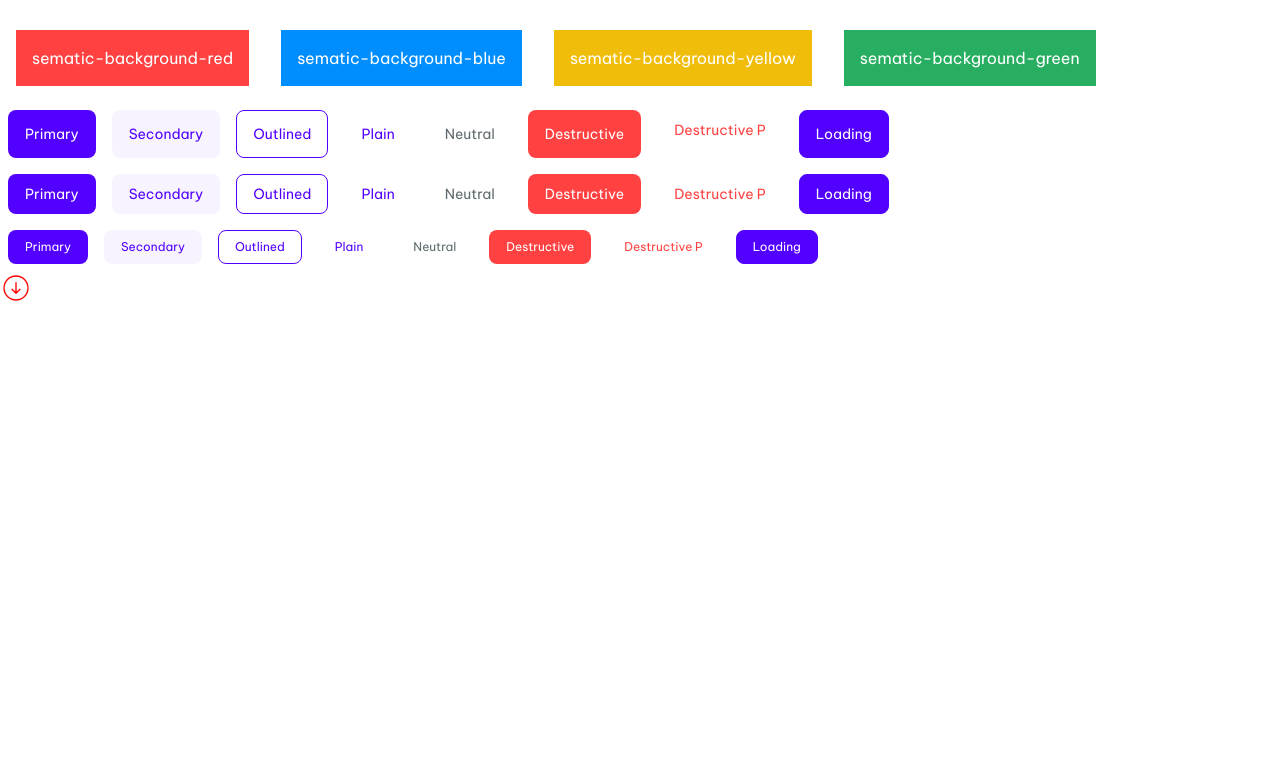
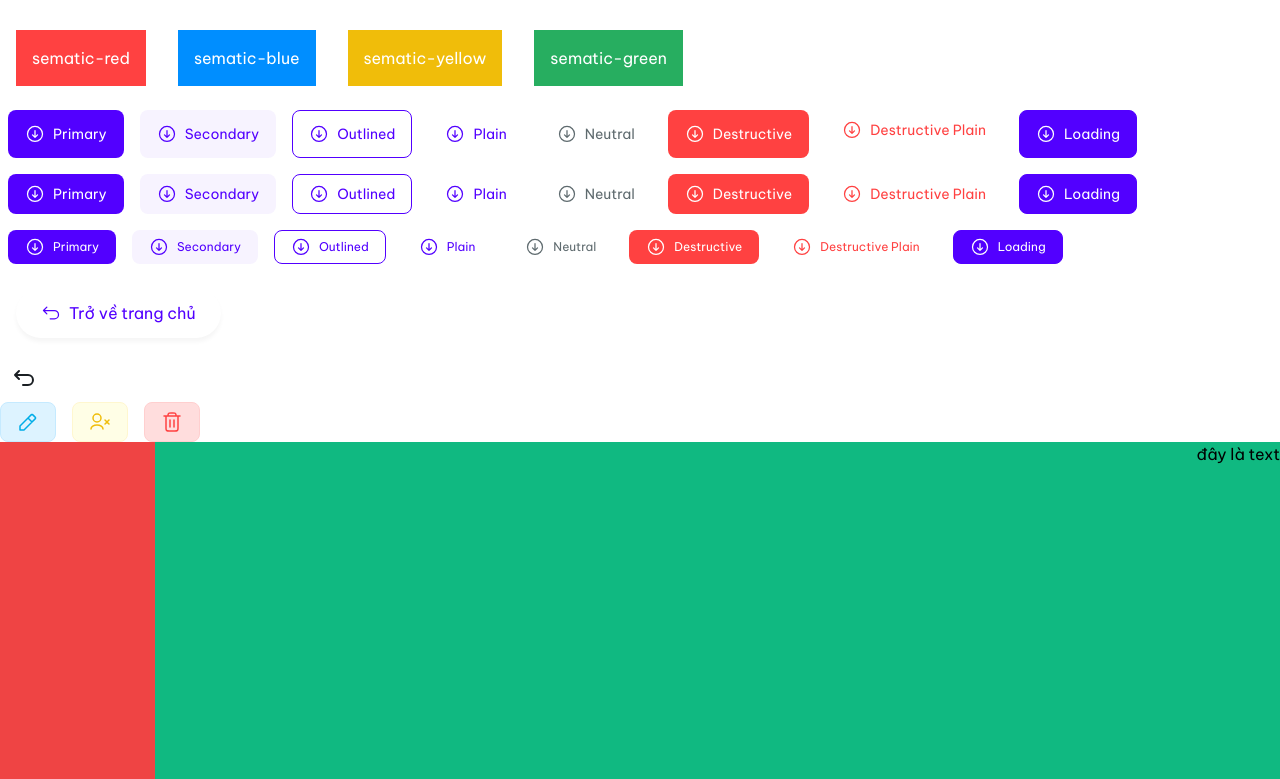
Before and after one commit to keon11011/Web-Development, a React (Vite) app in the folder skillboost_react_php/: page / in a window 1280 px wide. Shown: the part 701-1480 px from the top of the page. Before the commit the page ends 1005 px from the top, so only its background shows below. Built offline with nearby package versions, Linux system fonts and the light colour scheme.

Commit message:
Sat 23/03

```diff
--- a/skillboost_react_php/src/components/icons/Arrow/ArrowUndoUpLeft.jsx
+++ b/skillboost_react_php/src/components/icons/Arrow/ArrowUndoUpLeft.jsx
@@ -2,17 +2,17 @@ import * as React from "react";
 const SvgArrowUndoUpLeft = (props) => (
   <svg
     xmlns="http://www.w3.org/2000/svg"
-    width="1em"
-    height="1em"
+    width="1rem"
+    height="1rem"
     fill="none"
     viewBox="0 0 24 24"
+    strokeWidth={2}
     {...props}
   >
     <path
       stroke="currentColor"
       strokeLinecap="round"
       strokeLinejoin="round"
-      strokeWidth={2}
       d="M7 13 3 9m0 0 4-4M3 9h13a5 5 0 0 1 0 10h-5"
     />
   </svg>
--- a/skillboost_react_php/src/components/icons/Edit/EditPencil01.jsx
+++ b/skillboost_react_php/src/components/icons/Edit/EditPencil01.jsx
@@ -6,13 +6,13 @@ const SvgEditPencil01 = (props) => (
     height="1em"
     fill="none"
     viewBox="0 0 24 24"
+    strokeWidth={1.5}
     {...props}
   >
     <path
       stroke="currentColor"
       strokeLinecap="round"
       strokeLinejoin="round"
-      strokeWidth={2}
       d="m12 8-8 8v4h4l8-8m-4-4 2.869-2.869.001-.001c.395-.395.593-.593.821-.667a1 1 0 0 1 .618 0c.228.074.425.272.82.666l1.74 1.74c.396.396.594.594.668.822a1 1 0 0 1 0 .618c-.074.228-.272.426-.668.822h0L16 12.001m-4-4 4 4"
     />
   </svg>
--- a/skillboost_react_php/src/components/icons/Interface/TrashFull.jsx
+++ b/skillboost_react_php/src/components/icons/Interface/TrashFull.jsx
@@ -6,13 +6,14 @@ const SvgTrashFull = (props) => (
     height="1em"
     fill="none"
     viewBox="0 0 24 24"
+    strokeWidth={1.5}
     {...props}
   >
     <path
       stroke="currentColor"
       strokeLinecap="round"
       strokeLinejoin="round"
-      strokeWidth={2}
+
       d="M14 10v7m-4-7v7M6 6v11.8c0 1.12 0 1.68.218 2.108a2 2 0 0 0 .874.874c.427.218.987.218 2.105.218h5.606c1.118 0 1.677 0 2.104-.218.377-.192.683-.498.875-.874.218-.428.218-.987.218-2.105V6M6 6h2M6 6H4m4 0h8M8 6c0-.932 0-1.398.152-1.765a2 2 0 0 1 1.082-1.083C9.602 3 10.068 3 11 3h2c.932 0 1.398 0 1.765.152a2 2 0 0 1 1.083 1.083C16 4.602 16 5.068 16 6m0 0h2m0 0h2"
     />
   </svg>
--- a/skillboost_react_php/src/components/icons/User/UserClose.jsx
+++ b/skillboost_react_php/src/components/icons/User/UserClose.jsx
@@ -6,13 +6,14 @@ const SvgUserClose = (props) => (
     height="1em"
     fill="none"
     viewBox="0 0 24 24"
+    strokeWidth={1.5}
     {...props}
   >
     <path
       stroke="currentColor"
       strokeLinecap="round"
       strokeLinejoin="round"
-      strokeWidth={2}
+
       d="M15 19c0-2.21-2.686-4-6-4s-6 1.79-6 4m14-5 2-2m0 0 2-2m-2 2-2-2m2 2 2 2M9 12a4 4 0 1 1 0-8 4 4 0 0 1 0 8"
     />
   </svg>
--- a/skillboost_react_php/src/components/ui/Button.jsx
+++ /dev/null
@@ -1,95 +0,0 @@
-import React from 'react';
-import styled from 'styled-components';
-
-const ButtonComponent = styled.button`
-  position: relative;
-  display: inline-flex;
-  align-items: center;
-  justify-content: center;
-  text-align: center;
-  text-decoration: none;
-  vertical-align: middle;
-  cursor: pointer;
-  user-select: none;
-  border-radius: 0.5rem;
-  padding: 16px;
-  height: ${(props) =>
-    props.size === "Big" ? "48px" :
-    props.size === "Medium" ? "40px" :
-    props.size === "Small" ? "32px" :
-    "40px"};
-  font-size: ${(props) =>
-    props.size === "Big" ? "0.875rem" :
-    props.size === "Medium" ? "0.875rem" :
-    props.size === "Small" ? "0.75rem" :
-    "0.875rem"};
-  background-color: ${(props) =>
-    props.variant === "Primary" ? "#5200FF" :
-    props.variant === "Secondary" ? "#F7F3FF" :
-    props.variant === "Outlined" ? "#FFFFFF" :
-    props.variant === "Plain" ? "transparent" :
-    props.variant === "Neutral" ? "transparent" :
-    props.variant === "Loading" ? "#5200FF" :
-    props.variant === "Destructive" ? "#FF4141" :
-    props.variant === "Destructive-plain" ? "transparent" :
-    "#5200FF"
-  };
-  border: 1px solid ${(props) =>
-    props.variant === "Primary" ? "transparent" :
-    props.variant === "Secondary" ? "transparent" :
-    props.variant === "Outlined" ? "#5200FF" :
-    props.variant === "Plain" ? "transparent" :
-    props.variant === "Neutral" ? "transparent" :
-    props.variant === "Loading" ? "#5200FF" :
-    props.variant === "Destructive" ? "transparent" :
-    props.variant === "Destructive-plain" ? "transparent" :
-    "#5200FF"
-  };
-  color: ${(props) =>
-    props.variant === "Primary" ? "#FFFFFF" :
-    props.variant === "Secondary" ? "#5200FF" :
-    props.variant === "Outlined" ? "#5200FF" :
-    props.variant === "Plain" ? "#5200FF" :
-    props.variant === "Neutral" ? "#5E6A6E" :
-    props.variant === "Loading" ? "#FFFFFF" :
-    props.variant === "Destructive" ? "#FFFFFF" :
-    props.variant === "Destructive-plain" ? "#FF4141" :
-    "#FFFFFF"
-  };
-  &:hover {
-    background-color: ${(props) =>
-      props.state !== "disabled" && (
-      props.variant === "Primary" ? "#7939FF" :
-      props.variant === "Secondary" ? "#FFFFFF" :
-      props.variant === "Outlined" ? "#FAFAFA" :
-      props.variant === "Plain" ? "#FAFAFA " :
-      props.variant === "Neutral" ? "#F6F6F6" :
-      props.variant === "Loading" ? "#7939FF" :
-      props.variant === "Destructive" ? "#E53935" :
-      props.variant === "Destructive-plain" ? "#FFEFEF" :
-      "#3700B3"
-      )
-    };
-  &:disabled {
-    opacity: 0.5;
-    cursor: not-allowed;
-  }
-`;
-
-const Button = ({type, variant, className, id, onClick, size, state, children}) => {
-  return (
-    <ButtonComponent
-      type={type ? type : "button"}
-      variant={variant}
-      className={className ? `btn-component ${className}` : "btn-component"}
-      id={id}
-      onClick={onClick}
-      size={size}
-      state={state}
-    >
-      {children}
-    </ButtonComponent>
-  );
-};
-
-export default Button;
--- /dev/null
+++ b/skillboost_react_php/src/components/ui/button/ActionIcon.jsx
@@ -0,0 +1,59 @@
+import React from 'react';
+import styled from 'styled-components';
+
+const ButtonComponent = styled.button`
+  position: relative;
+  display: inline-flex;
+  align-items: center;
+  justify-content: center;
+  text-align: center;
+  text-decoration: none;
+  vertical-align: middle;
+  cursor: pointer;
+  user-select: none;
+  font-weight: 500;
+  border-radius: 4rem;
+  padding: ${(props) =>
+    props.size === "Big" ? "0.75rem" :
+    props.size === "Medium" ? "0.25rem" :
+    props.size === "Small" ? "0.125rem" :
+    "0.75rem"};
+  background-color: ${(props) =>
+    props.state === "Default" ? "#FFFFFF" :
+    props.state === "Selected" ? "#F7F3FF" :
+    "#FFFFFF"
+    };
+  color: ${(props) =>
+    props.state === "Default" ? "#1A1F23" :
+    props.state === "Selected" ? "#5200FF" :
+    "#1A1F23"
+    };
+  &:hover {
+    background-color: #F6F6F6;
+  &:disabled {
+    opacity: 0.5;
+    cursor: not-allowed;
+  }
+`;
+
+const IconWrapper = styled.span`
+  display: inline-flex;
+  align-items: center;
+`;
+
+const ActionItems = ({type, className, id, onClick, size, state, icon}) => {
+  return (
+    <ButtonComponent
+      type={type ? type : "button"}
+      className={className ? `btn-component ${className}` : "btn-component"}
+      id={id}
+      onClick={onClick}
+      size={size}
+      state={state}
+    >
+      {icon && <IconWrapper>{icon}</IconWrapper>} {/* Không truyền vào icon sẽ không xuất hiện */}
+    </ButtonComponent>
+  );
+};
+
+export default ActionItems;
--- /dev/null
+++ b/skillboost_react_php/src/components/ui/button/ActionPersonDetail.jsx
@@ -0,0 +1,69 @@
+import React from 'react';
+import styled from 'styled-components';
+
+const ButtonComponent = styled.button`
+  position: relative;
+  display: inline-flex;
+  align-items: center;
+  justify-content: center;
+  text-align: center;
+  text-decoration: none;
+  vertical-align: middle;
+  cursor: pointer;
+  user-select: none;
+  font-weight: 500;
+  border-radius: 8px;
+  height: 2.5rem;
+  padding: 15px;
+  color: ${(props) =>
+    props.variant === "Edit" ? "#00ADE7" :
+    props.variant === "Unfollow" ? "#F0BD0A" :
+    props.variant === "Delete" ? "#FF4141" :
+    "#00ADE7"
+  };
+  border: 1px solid ${(props) =>
+    props.variant === "Edit" ? "#C5EAFF" :
+    props.variant === "Unfollow" ? "#FFF7CF" :
+    props.variant === "Delete" ? "#FFCFCF" :
+    "#C5EAFF"
+  };
+  background-color: ${(props) =>
+    props.variant === "Edit" ? "#DDF3FF" :
+    props.variant === "Unfollow" ? "#FFFEE6" :
+    props.variant === "Delete" ? "#FFDDDD" :
+    "#DDF3FF"
+  };
+  &:hover {
+    background-color: ${(props) =>
+      props.variant === "Edit" ? "#E7F6FF" :
+      props.variant === "Unfollow" ? "#FFFEF2" :
+      props.variant === "Delete" ? "#FFE9E9" :
+      "#E7F6FF"
+    };
+  }
+  &:disabled {
+    opacity: 0.5;
+    cursor: not-allowed;
+  }
+`;
+
+const IconWrapper = styled.span`
+  display: inline-flex;
+  align-items: center;
+`;
+
+const ActionPersonDetail = ({type, className, id, onClick, variant, icon}) => {
+  return (
+    <ButtonComponent
+      type={type ? type : "button"}
+      className={className ? `btn-component ${className}` : "btn-component"}
+      id={id}
+      onClick={onClick}
+      variant={variant}
+    >
+      {icon && <IconWrapper>{icon}</IconWrapper>}
+    </ButtonComponent>
+  );
+};
+
+export default ActionPersonDetail;
--- a/skillboost_react_php/src/pages/TestComponents.jsx
+++ b/skillboost_react_php/src/pages/TestComponents.jsx
@@ -1,11 +1,16 @@
-import Button from '../components/ui/Button';
-import SvgArrowCircleDown from '../components/icons/Arrow/ArrowCircleDown';
+import Button from '../components/ui/button/Button';
+import ArrowCircleDown from '../components/icons/Arrow/ArrowCircleDown';
+import ArrowUndoUpLeft from '../components/icons/Arrow/ArrowUndoUpLeft';
+import ButtonFloat from '../components/ui/button/ButtonFloat';
+import ActionItems from '../components/ui/button/ActionIcon';
+import ActionPersonDetail from '../components/ui/button/ActionPersonDetail';
+import EditPencil01 from '../components/icons/Edit/EditPencil01';
+import UserClose from '../components/icons/User/UserClose';
+import TrashFull from '../components/icons/Interface/TrashFull';
+import SkillboostLogo from '../assets/logo/SkillboostLogo.svg';
 
 const TestComponents = () => (
     <main className="relative bg-background-primary">
-      {/* Nav
-      <SearchMagnifyingGlass color='#000'/> */}
-
       <div className='display-large'>
         Display Large
       </div>
@@ -88,53 +93,70 @@ const TestComponents = () => (
 
       <div className='flex'>
         <div className='bg-sematic-red text-text-white p-4 m-4'>
-          sematic-background-red
+          sematic-red
         </div>
         <div className='bg-sematic-blue text-text-white p-4 m-4'>
-          sematic-background-blue
+          sematic-blue
         </div>
         <div className='bg-sematic-yellow text-text-white p-4 m-4'>
-          sematic-background-yellow
+          sematic-yellow
         </div>
         <div className='bg-sematic-green text-text-white p-4 m-4'>
-          sematic-background-green
+          sematic-green
         </div>
       </div>
 
       <div className='flex space-x-4 p-2'>
-        <Button size="Big" variant="Primary">Primary</Button>
-        <Button size="Big" variant="Secondary">Secondary</Button>
-        <Button size="Big" variant="Outlined">Outlined</Button>
-        <Button size="Big" variant="Plain">Plain</Button>
-        <Button size="Big" variant="Neutral">Neutral</Button>
-        <Button size="Big" variant="Destructive" onClick={() => alert('Đang xóa ư?')}>Destructive</Button>
-        <Button size="Big " variant="Destructive-plain">Destructive P</Button>
-        <Button size="Big" variant="Loading">Loading</Button>
+        <Button size="Big" variant="Primary" leftIcon={<ArrowCircleDown width="1.25rem" height="1.25rem" strokeWidth={1.5}/>}>Primary</Button>
+        <Button size="Big" variant="Secondary" leftIcon={<ArrowCircleDown width="1.25rem" height="1.25rem" strokeWidth={1.5}/>}>Secondary</Button>
+        <Button size="Big" variant="Outlined" leftIcon={<ArrowCircleDown width="1.25rem" height="1.25rem" strokeWidth={1.5}/>}>Outlined</Button>
+        <Button size="Big" variant="Plain" leftIcon={<ArrowCircleDown width="1.25rem" height="1.25rem" strokeWidth={1.5}/>}>Plain</Button>
+        <Button size="Big" variant="Neutral" leftIcon={<ArrowCircleDown width="1.25rem" height="1.25rem" strokeWidth={1.5}/>}>Neutral</Button>
+        <Button size="Big" variant="Destructive" onClick={() => alert('Đang xóa ư?')} leftIcon={<ArrowCircleDown width="1.25rem" height="1.25rem" strokeWidth={1.5}/>}>Destructive</Button>
+        <Button size="Big " variant="Destructive-plain" leftIcon={<ArrowCircleDown width="1.25rem" height="1.25rem" strokeWidth={1.5}/>}>Destructive Plain</Button>
+        <Button size="Big" variant="Loading" leftIcon={<ArrowCircleDown width="1.25rem" height="1.25rem" strokeWidth={1.5}/>}>Loading</Button>
       </div>
       <div className='flex space-x-4 p-2'>
-        <Button size="Medium" variant="Primary">Primary</Button>
-        <Button size="Medium" variant="Secondary">Secondary</Button>
-        <Button size="Medium" variant="Outlined">Outlined</Button>
-        <Button size="Medium" variant="Plain">Plain</Button>
-        <Button size="Medium" variant="Neutral">Neutral</Button>
-        <Button size="Medium" variant="Destructive" onClick={() => alert('Đang xóa ư?')}>Destructive</Button>
-        <Button size="Medium" variant="Destructive-plain">Destructive P</Button>
-        <Button size="Medium" variant="Loading">Loading</Button>
+        <Button size="Medium" variant="Primary" leftIcon={<ArrowCircleDown width="1.25rem" height="1.25rem" strokeWidth={1.5}/>}>Primary</Button>
+        <Button size="Medium" variant="Secondary" leftIcon={<ArrowCircleDown width="1.25rem" height="1.25rem" strokeWidth={1.5}/>}>Secondary</Button>
+        <Button size="Medium" variant="Outlined" leftIcon={<ArrowCircleDown width="1.25rem" height="1.25rem" strokeWidth={1.5}/>}>Outlined</Button>
+        <Button size="Medium" variant="Plain" leftIcon={<ArrowCircleDown width="1.25rem" height="1.25rem" strokeWidth={1.5}/>}>Plain</Button>
+        <Button size="Medium" variant="Neutral" leftIcon={<ArrowCircleDown width="1.25rem" height="1.25rem" strokeWidth={1.5}/>}>Neutral</Button>
+        <Button size="Medium" variant="Destructive" onClick={() => alert('Đang xóa ư?')} leftIcon={<ArrowCircleDown width="1.25rem" height="1.25rem" strokeWidth={1.5}/>}>Destructive</Button>
+        <Button size="Medium" variant="Destructive-plain" leftIcon={<ArrowCircleDown width="1.25rem" height="1.25rem" strokeWidth={1.5}/>}>Destructive Plain</Button>
+        <Button size="Medium" variant="Loading" leftIcon={<ArrowCircleDown width="1.25rem" height="1.25rem" strokeWidth={1.5}/>}>Loading</Button>
       </div>
       <div className='flex space-x-4 p-2'>
-        <Button size="Small" variant="Primary" state="disabled">Primary</Button>
-        <Button size="Small" variant="Secondary">Secondary</Button>
-        <Button size="Small" variant="Outlined">Outlined</Button>
-        <Button size="Small" variant="Plain">Plain</Button>
-        <Button size="Small" variant="Neutral">Neutral</Button>
-        <Button size="Small" variant="Destructive" onClick={() => alert('Đang xóa ư?')}>Destructive</Button>
-        <Button size="Small" variant="Destructive-plain">Destructive P</Button>
-        <Button size="Small" variant="Loading">Loading</Button>
+        <Button size="Small" variant="Primary" state="disabled" leftIcon={<ArrowCircleDown width="1.25rem" height="1.25rem" strokeWidth={1.5}/>}>Primary</Button>
+        <Button size="Small" variant="Secondary" leftIcon={<ArrowCircleDown width="1.25rem" height="1.25rem" strokeWidth={1.5}/>}>Secondary</Button>
+        <Button size="Small" variant="Outlined" leftIcon={<ArrowCircleDown width="1.25rem" height="1.25rem" strokeWidth={1.5}/>}>Outlined</Button>
+        <Button size="Small" variant="Plain" leftIcon={<ArrowCircleDown width="1.25rem" height="1.25rem" strokeWidth={1.5}/>}>Plain</Button>
+        <Button size="Small" variant="Neutral" leftIcon={<ArrowCircleDown width="1.25rem" height="1.25rem" strokeWidth={1.5}/>}>Neutral</Button>
+        <Button size="Small" variant="Destructive" onClick={() => alert('Đang xóa ư?')} leftIcon={<ArrowCircleDown width="1.25rem" height="1.25rem" strokeWidth={1.5}/>}>Destructive</Button>
+        <Button size="Small" variant="Destructive-plain" leftIcon={<ArrowCircleDown width="1.25rem" height="1.25rem" strokeWidth={1.5}/>}>Destructive Plain</Button>
+        <Button size="Small" variant="Loading" leftIcon={<ArrowCircleDown width="1.25rem" height="1.25rem" strokeWidth={1.5}/>}>Loading</Button>
+      </div>
+
+      <div className='flex m-4'>
+      <ButtonFloat leftIcon={<ArrowUndoUpLeft width="1.25rem" height="1.25rem" strokeWidth={1.5}/>}>Trở về trang chủ</ButtonFloat>
+      </div>
+
+      <ActionItems icon={<ArrowUndoUpLeft width="1.5rem" height="1.5rem"/>} />
+      <div className='space-x-4'>
+        <ActionPersonDetail variant="Edit" icon={<EditPencil01 width="1.5rem" height="1.5rem"/>}/>
+        <ActionPersonDetail variant="Unfollow" icon={<UserClose width="1.5rem" height="1.5rem"/>}/>
+        <ActionPersonDetail variant="Delete" icon={<TrashFull width="1.5rem" height="1.5rem"/>}/>
+      </div>
+
+      <div className='flex'>
+        <div className='bg-red-500' style={{ width: '232px', height: '500px' }}></div>
+        <div className='bg-emerald-500 text-right' style={{ width: '1686px', height: '500px' }}>đây là text</div>
       </div>
 
       <div>
-        <SvgArrowCircleDown width="2rem" height="2rem" stroke="red" strokeWidth={1}/>
+        <img src={SkillboostLogo} alt="Logo" />
       </div>
+
 
 
     </main>
```
Also changed, not shown: skillboost_react_php/src/assets/logo/SkillboostLogo.svg (added).
